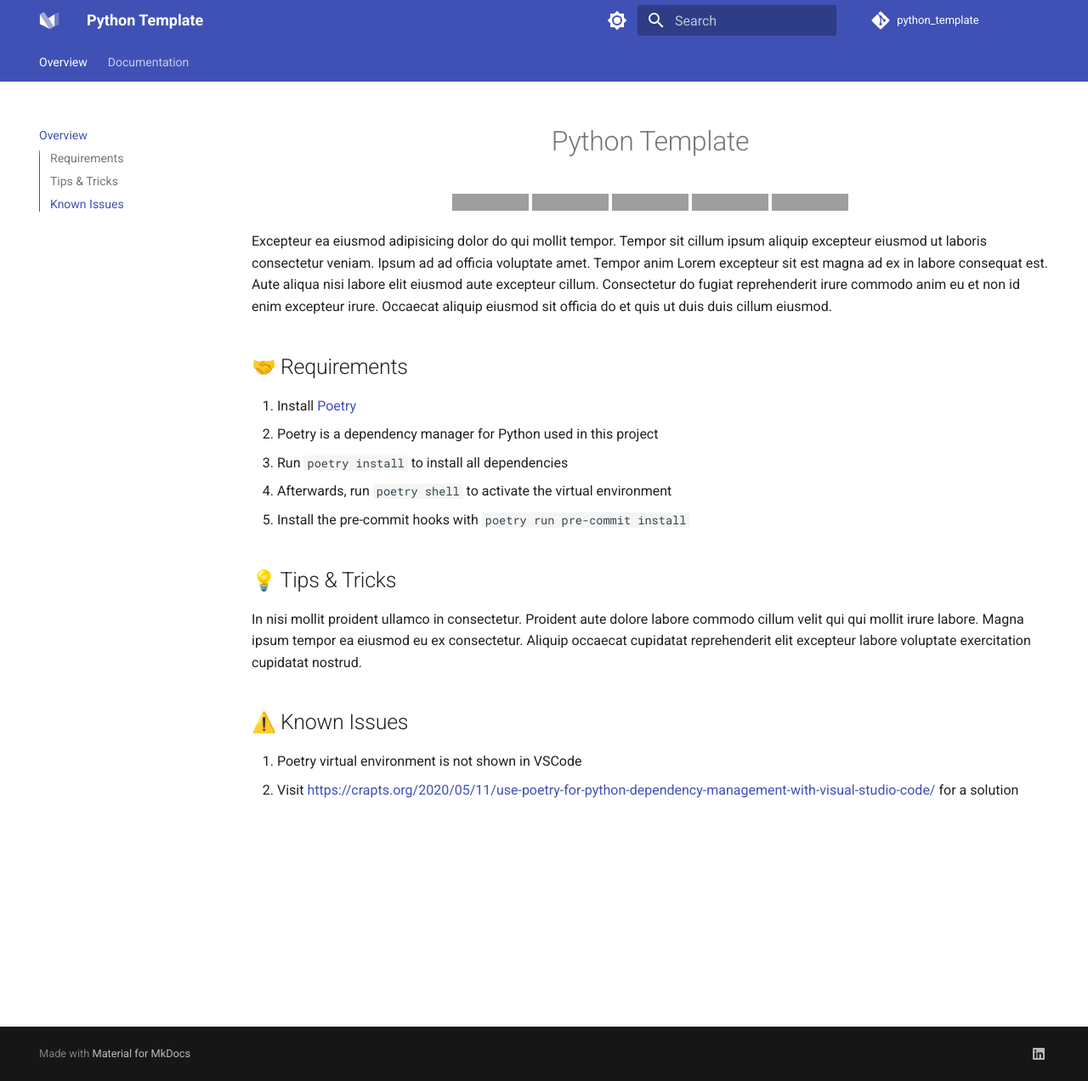
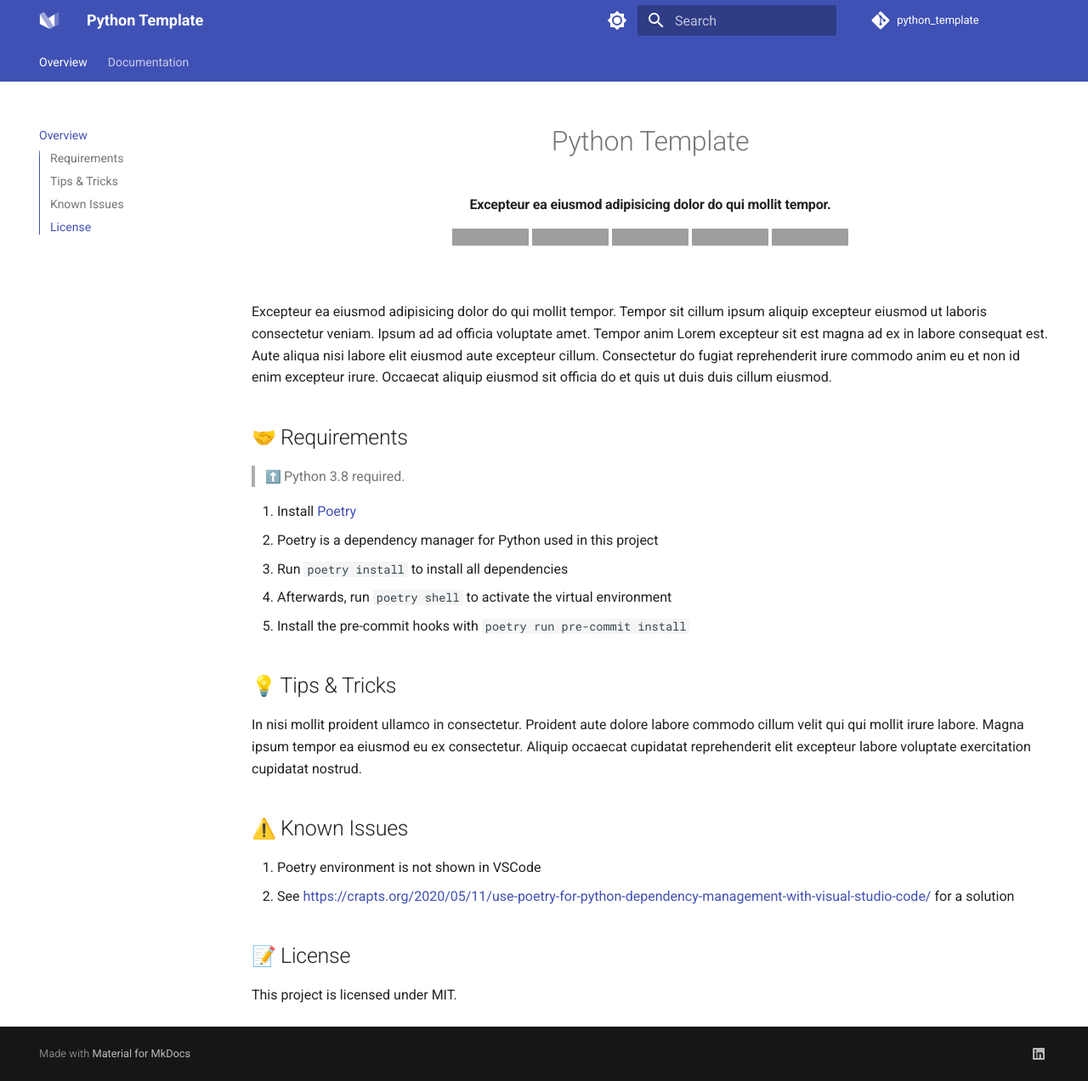
Before and after one commit to felixhoffmnn/python-template, an MkDocs documentation site: the page built from docs/index.md, in a window 1280 px wide and 1272 px high. Shown: the whole window at 85% size. Built offline with MkDocs 1.6.1 and Material for MkDocs 9.7.7, drawn with Linux system fonts in a browser that asks for light colours; emoji names are drawn with the system emoji font; comment, search, counter and statistics services are not loaded; grey boxes are pictures that could not be loaded.

Commit message:
📝 Updated readme and pre-commit

```diff
--- a/.pre-commit-config.yaml
+++ b/.pre-commit-config.yaml
@@ -8,6 +8,9 @@
   autoupdate_commit_msg: "[pre-commit.ci] pre-commit autoupdate"
   autoupdate_schedule: quarterly
   skip: [poetry-lock, poetry-export, pytest, pytest-cov]
+
+default_language_version:
+  python: python3.10
 
 repos:
   - repo: https://github.com/python-poetry/poetry
--- a/cspell.json
+++ b/cspell.json
@@ -24,6 +24,7 @@
     "mkdocstrings",
     "mypy",
     "pymdownx",
+    "pyproject",
     "pytest",
     "pyupgrade",
     "unittests"
--- a/docs/index.md
+++ b/docs/index.md
@@ -2,44 +2,44 @@
   Python Template
 </h1>
 
-<!-- TODO: Add codecov badge -->
+<h4 align="center">
+  Excepteur ea eiusmod adipisicing dolor do qui mollit tempor.
+</h4>
 
 <div align="center">
   <a href="https://github.com/felixhoffmnn/python_template">
     <img src="https://img.shields.io/github/license/felixhoffmnn/python_template"
       alt="License: MIT" />
   </a>
-
   <a href="https://www.python.org/downloads/release/python-3100/">
     <img src="https://img.shields.io/badge/python-3.10-blue.svg"
       alt="Python 3.10" />
   </a>
-
   <a href="https://github.com/prettier/prettier">
     <img src="https://img.shields.io/badge/code_style-prettier-ff69b4.svg?style=flat-square"
       alt="Codestyle: Prettier" />
   </a>
-
   <!-- <a href="https://github.com/pre-commit/pre-commit">
     <img src="https://img.shields.io/badge/pre--commit-enabled-brightgreen?logo=pre-commit&logoColor=white"
       alt="pre-commit" />
   </a> -->
-
   <a href="https://results.pre-commit.ci/latest/github/felixhoffmnn/python_template/main">
     <img src="https://results.pre-commit.ci/badge/github/felixhoffmnn/python_template/main.svg"
       alt="pre-commit CI" />
   </a>
-
   <a href="https://codecov.io/gh/felixhoffmnn/python_template" >
     <img src="https://codecov.io/gh/felixhoffmnn/python_template/branch/main/graph/badge.svg?token=XV1JGI8GUM" alt="Code coverage"/>
   </a>
 </div>
+<br>
 
 <!-- TODO: Edit paragraph -->
 
 Excepteur ea eiusmod adipisicing dolor do qui mollit tempor. Tempor sit cillum ipsum aliquip excepteur eiusmod ut laboris consectetur veniam. Ipsum ad ad officia voluptate amet. Tempor anim Lorem excepteur sit est magna ad ex in labore consequat est. Aute aliqua nisi labore elit eiusmod aute excepteur cillum. Consectetur do fugiat reprehenderit irure commodo anim eu et non id enim excepteur irure. Occaecat aliquip eiusmod sit officia do et quis ut duis duis cillum eiusmod.
 
 ## :handshake: Requirements
+
+> :arrow_up: Python 3.8 required.
 
 1. Install [Poetry](https://python-poetry.org/docs/#installation)
    - Poetry is a dependency manager for Python used in this project
@@ -59,5 +59,9 @@
 
 ## :warning: Known Issues
 
-1. Poetry virtual environment is not shown in VSCode
-   - Visit https://crapts.org/2020/05/11/use-poetry-for-python-dependency-management-with-visual-studio-code/ for a solution
+1. Poetry environment is not shown in VSCode
+   - See https://crapts.org/2020/05/11/use-poetry-for-python-dependency-management-with-visual-studio-code/ for a solution
+
+## :memo: License
+
+This project is licensed under MIT.
```
Also changed, not shown: README.md (+11 -3 lines), 1 other file.
